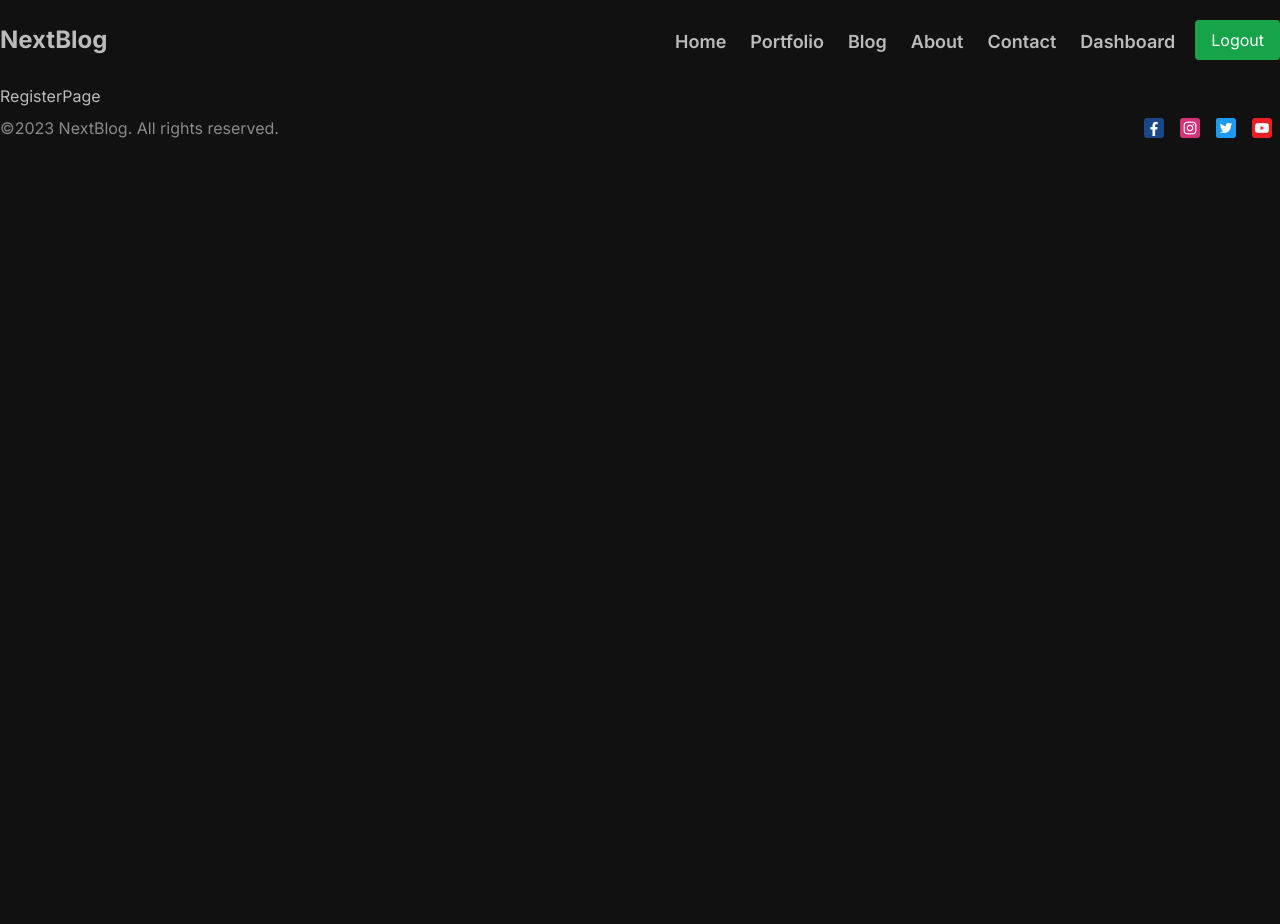
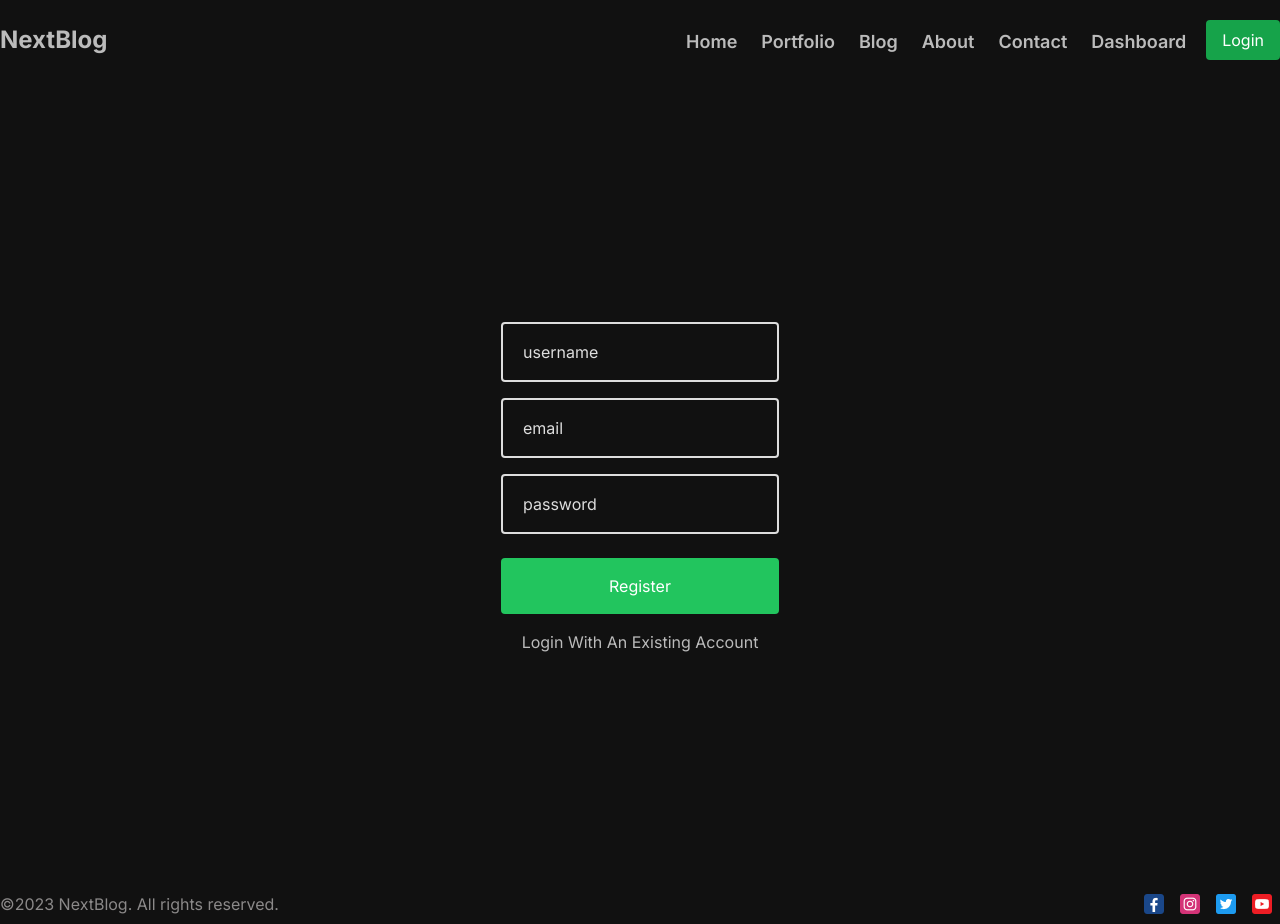
Before and after one commit to jakareya76/nextblog, a Next.js app: page /dashboard/register in a window 1280 px wide. Before the commit the page ends 800 px from the top, so only its background shows below. Built offline with nearby package versions, Linux system fonts and the light colour scheme.

Commit message:
setup authentication

```diff
--- a/package.json
+++ b/package.json
@@ -10,10 +10,12 @@
   },
   "dependencies": {
     "autoprefixer": "10.4.14",
+    "bcryptjs": "^2.4.3",
     "eslint": "8.42.0",
     "eslint-config-next": "13.4.5",
     "mongoose": "6.11.2",
     "next": "13.4.5",
+    "next-auth": "^4.22.1",
     "postcss": "8.4.24",
     "react": "18.2.0",
     "react-dom": "18.2.0",
--- /dev/null
+++ b/src/app/api/auth/[...nextauth]/route.js
@@ -0,0 +1,13 @@
+import NextAuth from "next-auth/next";
+import GoogleProvider from "next-auth/providers/google";
+
+const handler = NextAuth({
+  providers: [
+    GoogleProvider({
+      clientId: process.env.GOOGLE_ID,
+      clientSecret: process.env.GOOGLE_SECRET,
+    }),
+  ],
+});
+
+export { handler as GET, handler as POST };
--- /dev/null
+++ b/src/app/api/auth/register/route.js
@@ -0,0 +1,26 @@
+import { NextResponse } from "next/server";
+import bcrypt from "bcryptjs";
+import connect from "@/utils/db";
+import User from "@/models/User";
+
+export const POST = async (request) => {
+  const { name, email, password } = await request.json();
+
+  await connect();
+
+  const hashedPassword = await bcrypt.hash(password, 5);
+
+  try {
+    const newUser = new User({
+      name,
+      email,
+      password: hashedPassword,
+    });
+
+    await newUser.save();
+
+    return new NextResponse("User has been created", { status: 201 });
+  } catch (err) {
+    return new NextResponse(err.message, { status: 500 });
+  }
+};
--- /dev/null
+++ b/src/app/dashboard/(auth)/login/page.jsx
@@ -0,0 +1,31 @@
+"use client";
+
+import { signIn } from "next-auth/react";
+
+const LoginPage = () => {
+  return (
+    <section>
+      <div className="flex flex-col items-center justify-center h-screen">
+        <form className="flex flex-col">
+          <input
+            type="email"
+            placeholder="email"
+            className="py-4 px-5 m-2 bg-transparent border-2 border-[#ddd] outline-none rounded placeholder:text-[#ddd]"
+            required
+          />
+          <input
+            type="password"
+            placeholder="password"
+            className="py-4 px-5 m-2 bg-transparent border-2 border-[#ddd] outline-none rounded placeholder:text-[#ddd]"
+            required
+          />
+          <button className="bg-green-500 text-white rounded py-4 mx-2 my-4">
+            Login
+          </button>
+        </form>
+        <p className="cursor-pointer">Login With Google</p>
+      </div>
+    </section>
+  );
+};
+export default LoginPage;
--- /dev/null
+++ b/src/app/dashboard/(auth)/register/page.jsx
@@ -0,0 +1,67 @@
+"use client";
+
+import { useState } from "react";
+import { useRouter } from "next/navigation";
+
+const RegisterPage = () => {
+  const [err, setErr] = useState(false);
+
+  const router = useRouter();
+
+  const handleSubmit = async (e) => {
+    e.preventDefault();
+
+    const name = e.target[0].value;
+    const email = e.target[1].value;
+    const password = e.target[2].value;
+
+    try {
+      const res = await fetch("/api/auth/register", {
+        method: "POST",
+        headers: {
+          "Content-Type": "application/json",
+        },
+        body: JSON.stringify({ name, email, password }),
+      });
+
+      if (res.status === 201) {
+        router.push("/dashboard/login?success=Account has been created");
+      }
+    } catch (error) {
+      setErr(true);
+    }
+  };
+
+  return (
+    <section>
+      <div className="flex flex-col items-center justify-center h-screen">
+        <form className="flex flex-col" onSubmit={handleSubmit}>
+          <input
+            type="text"
+            placeholder="username"
+            className="py-4 px-5 m-2 bg-transparent border-2 border-[#ddd] outline-none rounded placeholder:text-[#ddd]"
+            required
+          />
+          <input
+            type="email"
+            placeholder="email"
+            className="py-4 px-5 m-2 bg-transparent border-2 border-[#ddd] outline-none rounded placeholder:text-[#ddd]"
+            required
+          />
+          <input
+            type="password"
+            placeholder="password"
+            className="py-4 px-5 m-2 bg-transparent border-2 border-[#ddd] outline-none rounded placeholder:text-[#ddd]"
+            required
+          />
+          <button className="bg-green-500 text-white rounded py-4 mx-2 my-4">
+            Register
+          </button>
+        </form>
+        {err && <p className="text-red-600 mb-5">Something went wrong</p>}
+        <p className="cursor-pointer">Login With An Existing Account</p>
+      </div>
+    </section>
+  );
+};
+export default RegisterPage;
--- a/src/app/dashboard/login/page.jsx
+++ /dev/null
@@ -1,4 +0,0 @@
-const LoginPage = () => {
-  return <div>LoginPage</div>;
-};
-export default LoginPage;
--- a/src/app/dashboard/page.jsx
+++ b/src/app/dashboard/page.jsx
@@ -1,4 +1,12 @@
+"use client";
+
+import { useSession } from "next-auth/react";
+
 const DashboardPage = () => {
+  const session = useSession();
+
+  console.log(session);
+
   return <div>DashboardPage</div>;
 };
 export default DashboardPage;
--- a/src/app/dashboard/register/page.jsx
+++ /dev/null
@@ -1,4 +0,0 @@
-const RegisterPage = () => {
-  return <div>RegisterPage</div>;
-};
-export default RegisterPage;
--- a/src/app/layout.jsx
+++ b/src/app/layout.jsx
@@ -4,6 +4,7 @@ import "@/styles/globals.css";
 
 import Navbar from "@/components/Navbar";
 import Footer from "@/components/Footer";
+import AuthProvider from "@/components/AuthProvider";
 
 export const metadata = {
   title: "NextBlog",
@@ -18,9 +19,11 @@ export default function RootLayout({ children }) {
   return (
     <html lang="en">
       <body className={`bg-[#111] text-[#bbb] ${inter.className}`}>
-        <Navbar />
-        <main className="container mx-auto">{children}</main>
-        <Footer />
+        <AuthProvider>
+          <Navbar />
+          <main className="container mx-auto">{children}</main>
+          <Footer />
+        </AuthProvider>
       </body>
     </html>
   );
--- /dev/null
+++ b/src/components/AuthProvider.jsx
@@ -0,0 +1,8 @@
+"use client";
+
+import { SessionProvider } from "next-auth/react";
+
+const AuthProvider = ({ children }) => {
+  return <SessionProvider>{children}</SessionProvider>;
+};
+export default AuthProvider;
--- a/src/components/Navbar.jsx
+++ b/src/components/Navbar.jsx
@@ -33,7 +33,7 @@ const Navbar = () => {
             className="bg-green-600 text-white px-4 py-2 rounded ml-2 mb-1 duration-200 hover:bg-green-700"
             onClick={() => console.log("Logout")}
           >
-            Logout
+            Login
           </button>
         </div>
 
--- a/src/models/User.js
+++ b/src/models/User.js
@@ -14,7 +14,7 @@ const userSchema = new Schema(
       unique: true,
       required: true,
     },
-    email: {
+    password: {
       type: String,
       required: true,
     },
@@ -24,4 +24,6 @@ const userSchema = new Schema(
   }
 );
 
-export default mongoose.model("User", userSchema);
+const User = mongoose.models.User || mongoose.model("User", userSchema);
+
+export default User;
```
Also changed, not shown: 1 other file (tests, documents, lock files or other folders).
